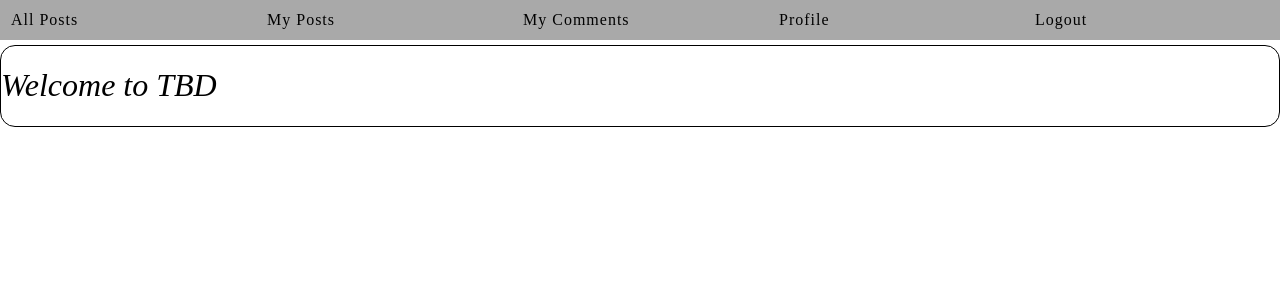
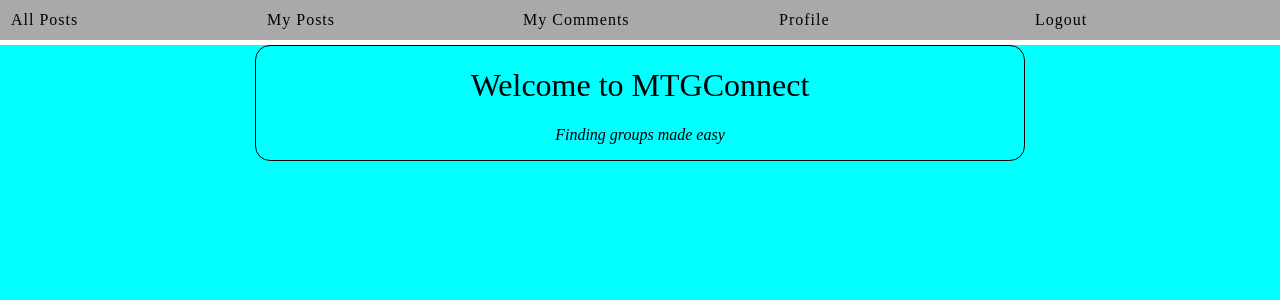
Before and after one commit to ccote95/Capstone, a React (Vite) app: page / in a window 1280 px wide. Shown: the top 300 px of the page. Built offline with nearby package versions, Linux system fonts and the light colour scheme; sample sign-in values are in the browser's storage.

Commit message:
Added some styling to the edit profile page

```diff
--- a/src/components/forms/EditProfileForm.jsx
+++ b/src/components/forms/EditProfileForm.jsx
@@ -6,6 +6,7 @@ import {
   updateUserInfo,
 } from "../services/profileService.js";
 import { deleteADeck } from "../services/deckService.js";
+import "./editProfileForm.css";
 
 /**need a function to delete the selected deck
  * need to make it so that when one is deleted the page rerenders
@@ -61,7 +62,7 @@ export const EditProfile = ({ currentUser }) => {
     });
   };
   return (
-    <form onSubmit={handleSaveProfile}>
+    <form onSubmit={handleSaveProfile} className="edit-form">
       <fieldset>
         <div>
           <label>Full Name:</label>
@@ -91,7 +92,7 @@ export const EditProfile = ({ currentUser }) => {
         </div>
         <div>
           <label>Email:</label>
-          <div>
+
           <input
             required
             value={userProfile?.email || ""}
@@ -102,7 +103,6 @@ export const EditProfile = ({ currentUser }) => {
               setUserProfile(userCopy);
             }}
           />
-          </div>
         </div>
       </fieldset>
       <fieldset key={userProfile?.decks.id}>
--- /dev/null
+++ b/src/components/forms/editProfileForm.css
@@ -0,0 +1,5 @@
+.edit-form {
+  background-color: rgb(243, 230, 212);
+  width: 50%;
+  margin: auto;
+}
--- a/src/components/welcome/Welcome.css
+++ b/src/components/welcome/Welcome.css
@@ -1,9 +1,23 @@
 .welcome-container {
   border: 1px solid black;
   border-radius: 15px;
+  width: 60%;
+  margin: auto;
+  /* margin-top: 10em; */
 }
 
 .welcome-title > h1 {
+  text-align: center;
+  font-weight: lighter;
+  /* font-style: italic; */
+}
+.welcome-title > p {
+  text-align: center;
   font-weight: lighter;
   font-style: italic;
 }
+
+.page-background {
+  background-color: aqua;
+  height: 100vh;
+}
--- a/src/components/welcome/Welcome.jsx
+++ b/src/components/welcome/Welcome.jsx
@@ -2,9 +2,12 @@ import "./Welcome.css";
 
 export const Welcome = () => {
   return (
-    <div className="welcome-container">
-      <div className="welcome-title">
-        <h1>Welcome to TBD</h1>
+    <div className="page-background">
+      <div className="welcome-container">
+        <div className="welcome-title">
+          <h1>Welcome to MTGConnect</h1>
+          <p>Finding groups made easy </p>
+        </div>
       </div>
     </div>
   );
```
Lines whose indentation alone changed are shown as unchanged.
